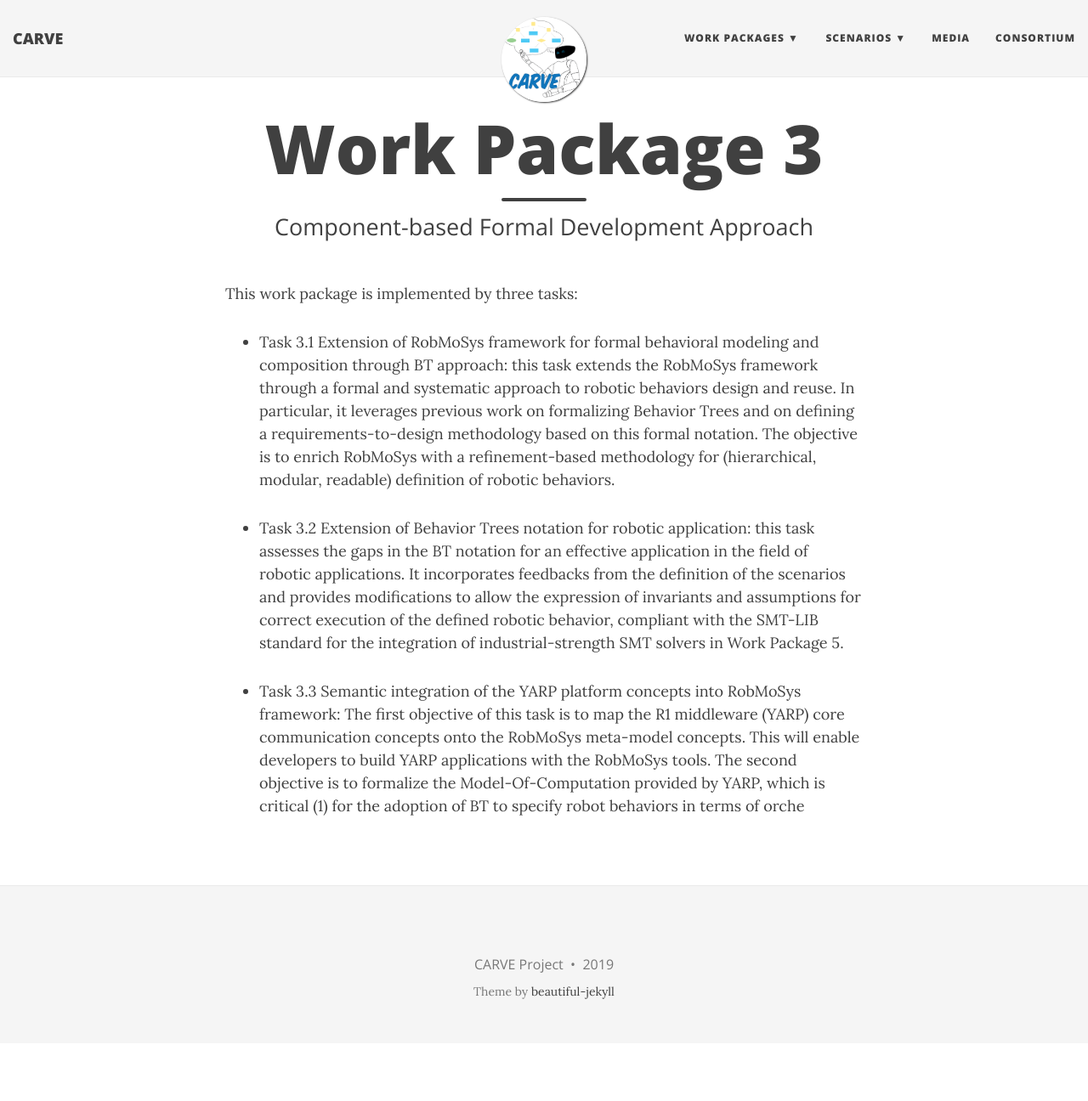
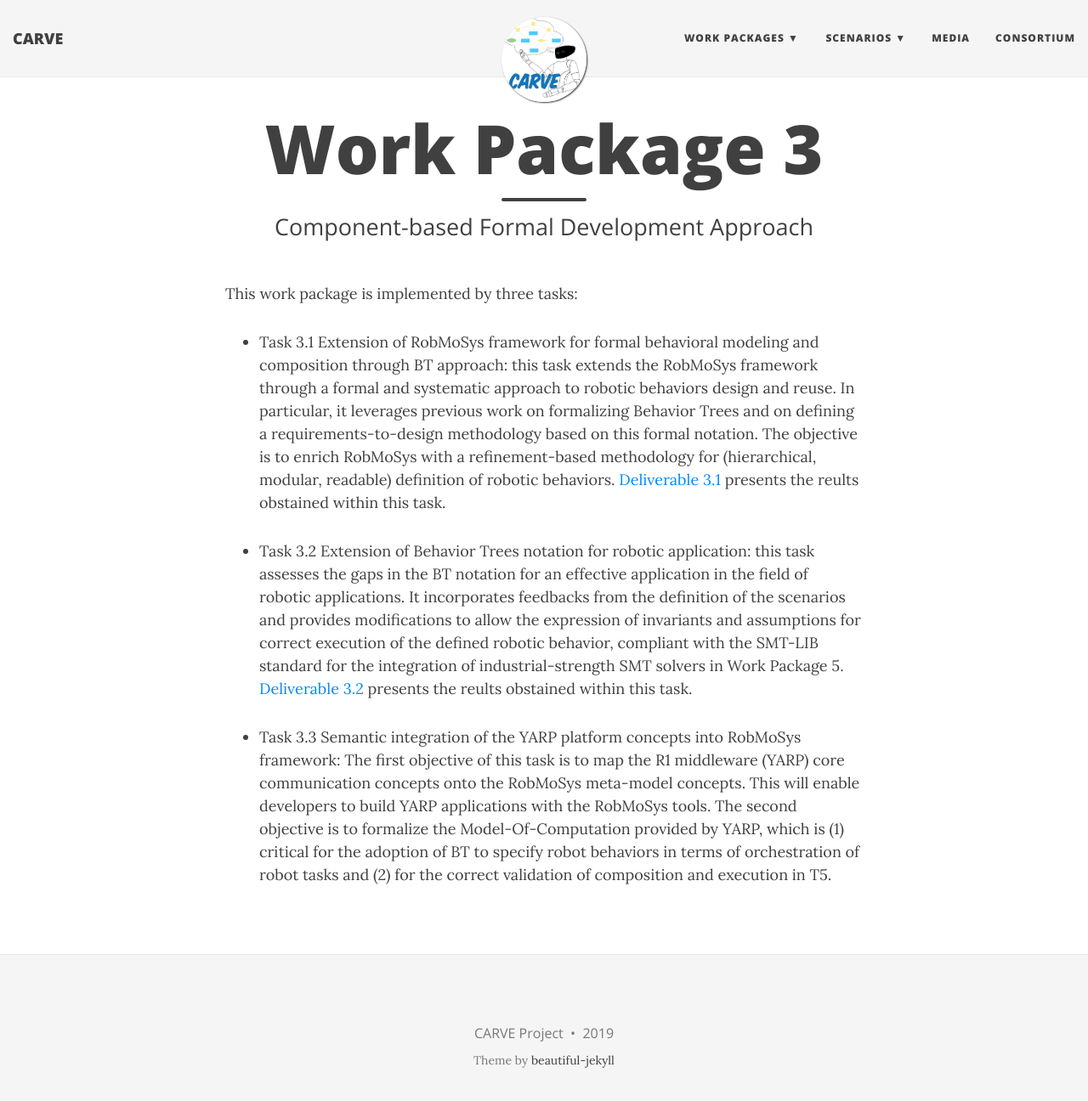
Before and after one commit to mikiec84/CARVE-ROBMOSYS.github.io, a Jekyll site: the page built from wp3.md, in a window 1280 px wide and 1309 px high. Shown: the top 1296 px of the window at 85% size. Built offline with Jekyll 4.4.1, drawn with Linux system fonts in a browser that asks for light colours; nearby versions of some CDN libraries.

Commit message:
updated website

```diff
--- a/Gemfile
+++ b/Gemfile
@@ -1,4 +1,6 @@
 source 'https://rubygems.org'
+
+gem 'tzinfo-data'
 
 gem "github-pages", '193', group: :jekyll_plugins
 
--- a/wp3.md
+++ b/wp3.md
@@ -13,6 +13,7 @@ a formal and systematic approach to robotic behaviors design and reuse. In parti
 previous work on formalizing Behavior Trees and on defining a requirements-to-design methodology
 based on this formal notation. The objective is to enrich RobMoSys with a refinement-based
 methodology for (hierarchical, modular, readable) definition of robotic behaviors.
+[Deliverable 3.1](https://github.com/CARVE-ROBMOSYS/Coordination/blob/master/deliverables/D3_1_behavior_design_methodology.pdf) presents the reults obstained within this task.
 
 - Task 3.2 Extension of Behavior Trees notation for robotic application:
 this task assesses the gaps in the BT notation for an effective application in the field of robotic
@@ -20,9 +21,11 @@ applications. It incorporates feedbacks from the definition of the scenarios and
 modifications to allow the expression of invariants and assumptions for correct execution of
 the defined robotic behavior, compliant with the SMT-LIB standard for the integration of
 industrial-strength SMT solvers in Work Package 5.
+[Deliverable 3.2](https://github.com/CARVE-ROBMOSYS/Coordination/blob/master/deliverables/D3_2_robotic_bt_syntax_semantics.pdf) presents the reults obstained within this task.
 
 - Task 3.3 Semantic integration of the YARP platform concepts into RobMoSys framework: The first objective of this task is to map the R1 middleware (YARP) core
 communication concepts onto the RobMoSys meta-model concepts. This will enable developers
 to build YARP applications with the RobMoSys tools. The second objective is to formalize the
-Model-Of-Computation provided by YARP, which is critical (1) for the adoption of BT to specify
-robot behaviors in terms of orche
+Model-Of-Computation provided by YARP, which is (1) critical for the adoption of BT to specify
+robot behaviors in terms of orchestration of robot tasks and (2) for the correct validation of
+composition and execution in T5.
```
Also changed, not shown: Gemfile.lock.
